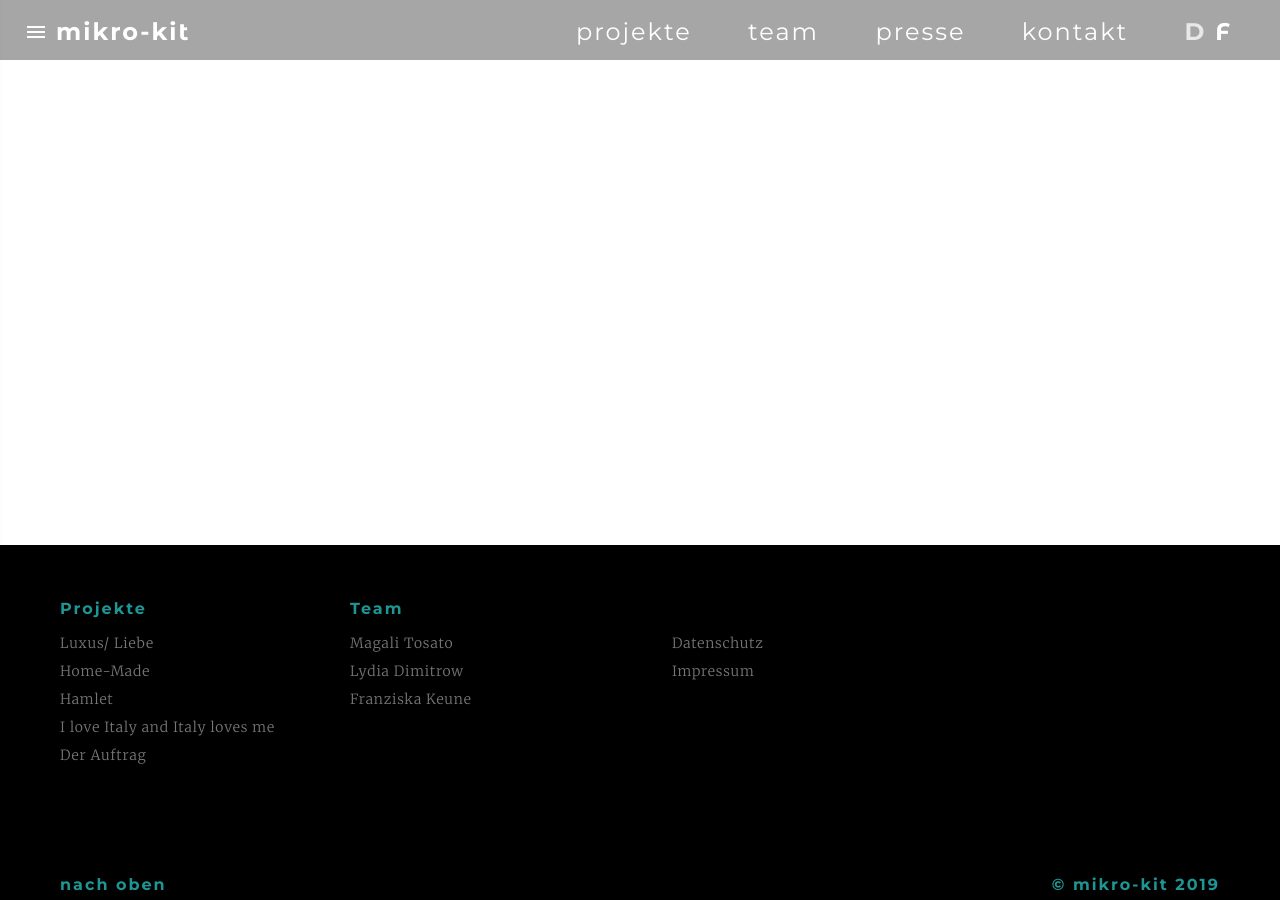
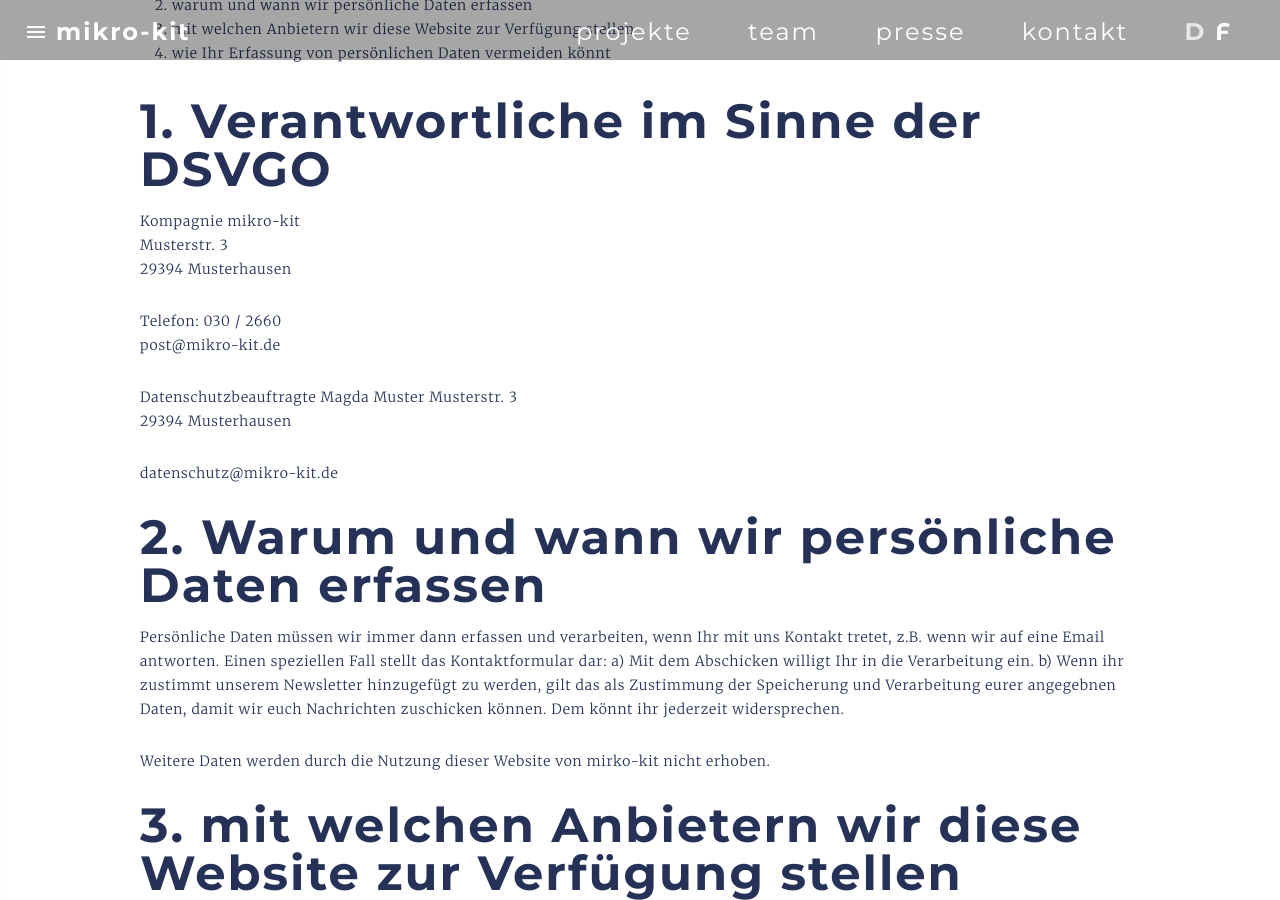
Before and after one commit to mikro-kit/mikro-kit.github.io, a Jekyll site: the page built from _de/privacy.md, in a window 1280 px wide and 900 px high, scrolled down 355 px. Built offline with Jekyll 4.4.1, drawn with Linux system fonts in a browser that asks for light colours; some of the changed text lies outside the part shown.

Commit message:
Datenschutzerklärung formuliert

```diff
--- a/_de/privacy.md
+++ b/_de/privacy.md
@@ -6,3 +6,43 @@ ref: privacy
 permalink: /de/privacy/
 ---
 # Datenschutz
+Wir als Kompagnie mikro-kit repektieren das Recht eine digitale Privatssphäre, daher möchten wir erläutern wie mit Ihren persönlichen Daten umgehen. Im Folgenden erläutern wir daher:
+
+1. wer Verantwortliche ist in Bezug auf den Schutz Eurer Daten
+2. warum und wann wir persönliche Daten erfassen
+3. mit welchen Anbietern wir diese Website zur Verfügung stellen
+4. wie Ihr Erfassung von persönlichen Daten vermeiden könnt
+
+## 1. Verantwortliche im Sinne der DSVGO
+
+Kompagnie mikro-kit
+Musterstr. 3
+29394 Musterhausen
+
+Telefon: 030 / 2660
+post@mikro-kit.de
+
+*Datenschutzbeauftragte*
+Magda Muster
+Musterstr. 3
+29394 Musterhausen
+
+datenschutz@mikro-kit.de
+
+
+## 2. Warum und wann wir persönliche Daten erfassen
+Persönliche Daten müssen wir immer dann erfassen und verarbeiten, wenn Ihr mit uns Kontakt tretet, z.B. wenn wir auf eine Email antworten.
+Einen speziellen Fall stellt das Kontaktformular dar:
+a) Mit dem Abschicken willigt Ihr in die Verarbeitung ein.
+b) Wenn ihr zustimmt unserem Newsletter hinzugefügt zu werden, gilt das als Zustimmung der Speicherung und Verarbeitung eurer angegebnen Daten, damit wir euch Nachrichten zuschicken können. Dem könnt ihr jederzeit widersprechen.
+
+Weitere Daten werden durch die Nutzung dieser Website von mirko-kit nicht erhoben.
+
+
+## 3. mit welchen Anbietern wir diese Website zur Verfügung stellen
+a) Die von mirko-kit angebotene Website wird durch den Service **GitHub Pages** des Unternehmens [GitHub Inc.](www.github.com) gehostet und damit euch zur Verfügung gestellt. Laut der [Datenschutzerklärung](https://help.github.com/articles/github-privacy-statement/#githubs-global-privacy-practices) von GitHub ist diese konform mit der europäischen Datenschutzverordnung.
+
+## 4. wie Ihr Erfassung von persönlichen Daten vermeiden könnt
+Für die unter 2. erläuterten Fälle gilt: Wenn ihr mit der Speicherung und Verarbeitung eurer Daten nicht einverstanden seid, schickt sie uns bitte nicht und seht von einer  Kontaktaufnahme ab. Falls ihr das bereits getan habt, widersprecht bitte der Verarbeitung und Speicherung eurer Daten.
+
+GitHub nutzt Cookies. Das sind kleine Textdateien, die auch eurem Computer gespeichert werden können. Cookies können nur gespeichert werden, wenn Ihr dies in den Einstellungen Ihres Browsers erlaubt habt. Daher habt Ihr als Nutzer auch die volle Kontrolle über die Verwendung von Cookies. Durch eine Änderung der Einstellungen in Ihrem Internetbrowser könnt Ihr die Übertragung von Cookies deaktivieren oder einschränken. Bereits gespeicherte Cookies können jederzeit gelöscht werden. Dies kann auch automatisiert erfolgen. Bitte informiert euch dazu in den Einstellungen und der Hilfe eures Browsers. Weiter Informationen zum Datenschutz im Internet findet Ihr zum Beispiel bei der [Electronic Frontier Foundation](https://www.eff.org/).
```
